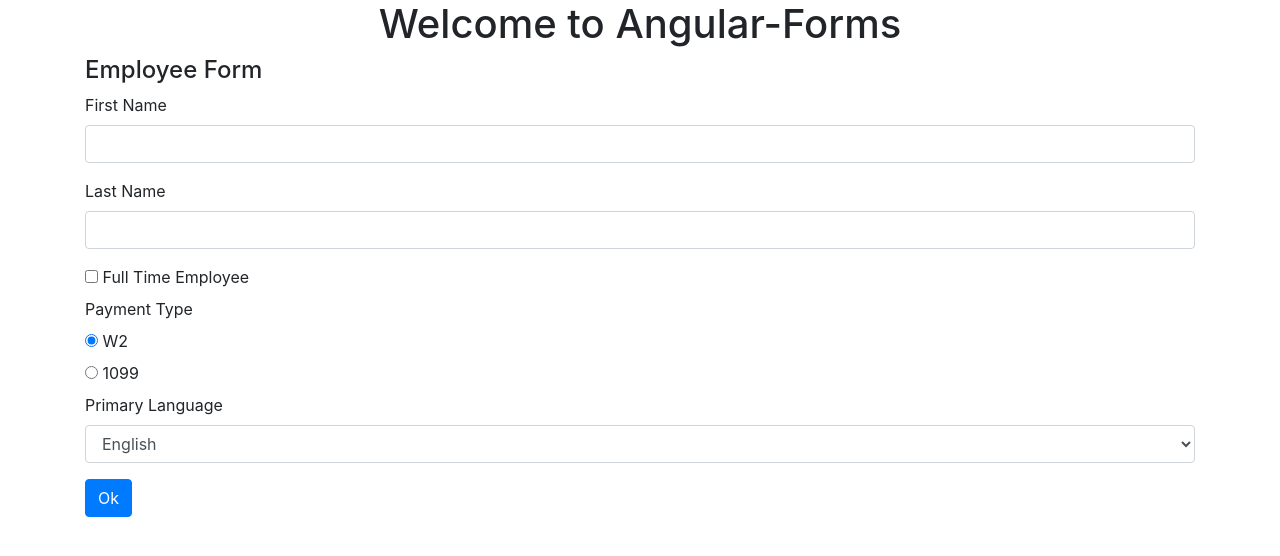
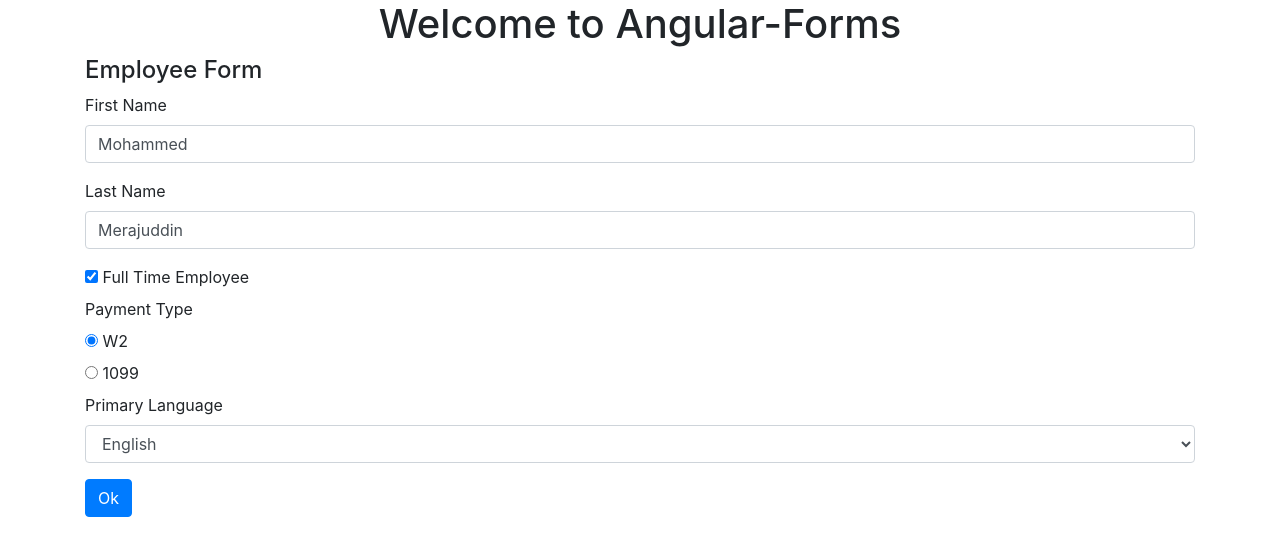
Before and after one commit to merajuddin/Angular-Forms, an Angular app: page / in a window 1280 px wide. Shown: the top 556 px of the page. Built offline with nearby package versions, Linux system fonts and the light colour scheme.

Commit message:
Created Employee model for two-way binding

```diff
--- a/src/app/home/home.component.html
+++ b/src/app/home/home.component.html
@@ -4,34 +4,40 @@
 
     <div class="form-group">
       <label>First Name</label>
-      <input type="text" class="form-control" name="firstname" ngModel required>
+      <input type="text" class="form-control" name="firstname" required
+        [(ngModel)] = "model.firstName">
     </div>
+
     <div class="form-group">
       <label>Last Name</label>
-      <input type="text" class="form-control" required name="lasttname" ngModel>
+      <input type="text" class="form-control" name="lasttname" required
+        [(ngModel)] = "model.lastName">
     </div>
 
     <div class="checkbox">
       <label>
-        <input type="checkbox" name="is-full-time" ngModel> Full Time Employee
+        <input type="checkbox" name="is-full-time"
+        [(ngModel)]="model.isFullTime"> Full Time Employee
       </label>
     </div>
 
     <label>Payment Type</label>
     <div class="radio">
       <label>
-        <input type="radio" name="pay-type" value="w2" checked> W2
+        <input type="radio" name="paymentType" value="w2" checked
+        [(ngModel)]= "model.paymentType"> W2
       </label>
     </div>
     <div class="radio">
       <label>
-        <input type="radio" name="pay-type" value="1099"> 1099
+        <input type="radio" name="paymentType" value="1099"
+        [(ngModel)]= "model.paymentType"> 1099
       </label>
     </div>
 
     <div class="form-group">
       <label>Primary Language</label>
-      <select class="form-control">
+      <select class="form-control" name="primarylanguage" [(ngModel)]="model.primaryLanguage">
         <option *ngFor="let lang of languages">{{ lang }}</option>
       </select>
     </div>
--- a/src/app/home/home.component.ts
+++ b/src/app/home/home.component.ts
@@ -1,4 +1,5 @@
 import { Component, OnInit, ViewEncapsulation } from '@angular/core';
+import { Employee } from '../models/employee.model';
 
 @Component({
   selector: 'app-home',
@@ -6,13 +7,24 @@ import { Component, OnInit, ViewEncapsulation } from '@angular/core';
   styleUrls: ['./home.component.css'],
   encapsulation: ViewEncapsulation.None
 })
-export class HomeComponent implements OnInit {
+export class HomeComponent{
 
   languages = ["English", "Spanish", "Other"];
 
-  constructor() { }
+  model = new Employee('Mohammed', 'Merajuddin', true, 'w2', 'English');
 
-  ngOnInit() {
-  }
 
+
+
+
+
+
+//Method to make the first character of a string Capital...............
+  // firstNameToUpperCase(value: string){
+  //   if(value.length > 0){
+  //     this.model.firstName = value.charAt(0).toUpperCase() + value.slice(1);
+  //   } else{
+  //     this.model.firstName = value;
+  //   }
+  // }
 }
--- /dev/null
+++ b/src/app/models/employee.model.ts
@@ -0,0 +1,8 @@
+export class Employee{
+    constructor(public firstName: string,
+        public lastName: string,
+        public isFullTime: boolean,
+        public paymentType: string,
+        public primaryLanguage: string){
+    }
+}
```
